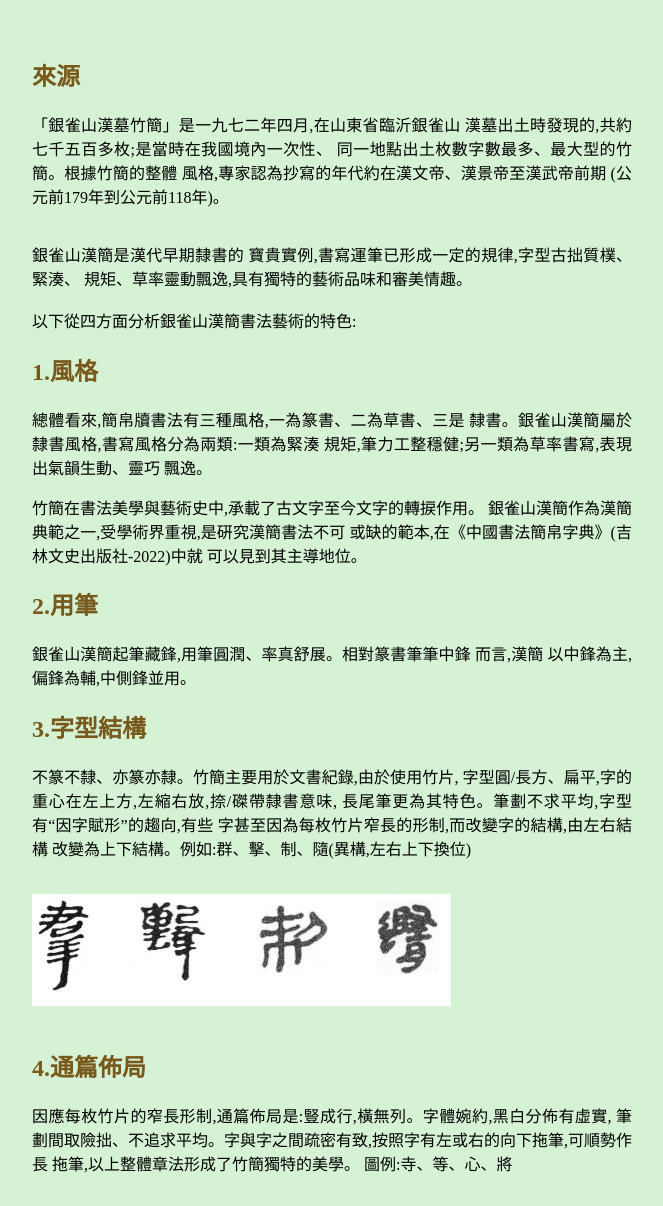
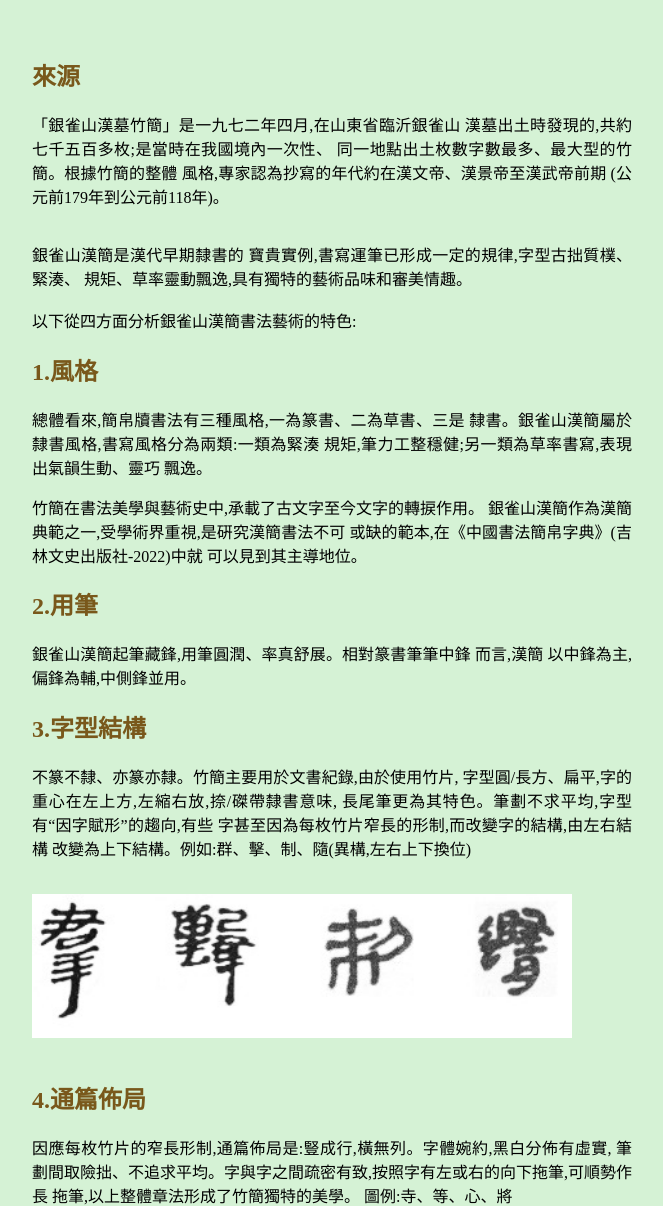
Before and after one commit to Yinslips/yinslips.github.io, a plain HTML site: page participantslist.html in a window 1280 px wide. Shown: the part 70-1276 px from the top of the page, without its empty margins (308-971 px from the left). Drawn offline with Linux system fonts and the light colour scheme.

Commit message:
Add files via upload

```diff
--- a/participantslist.html
+++ b/participantslist.html
@@ -17,8 +17,7 @@
     }
 
     img {
-      width: 60
-      %;
+      width: 90%;
     }
 
     h1 {
```
